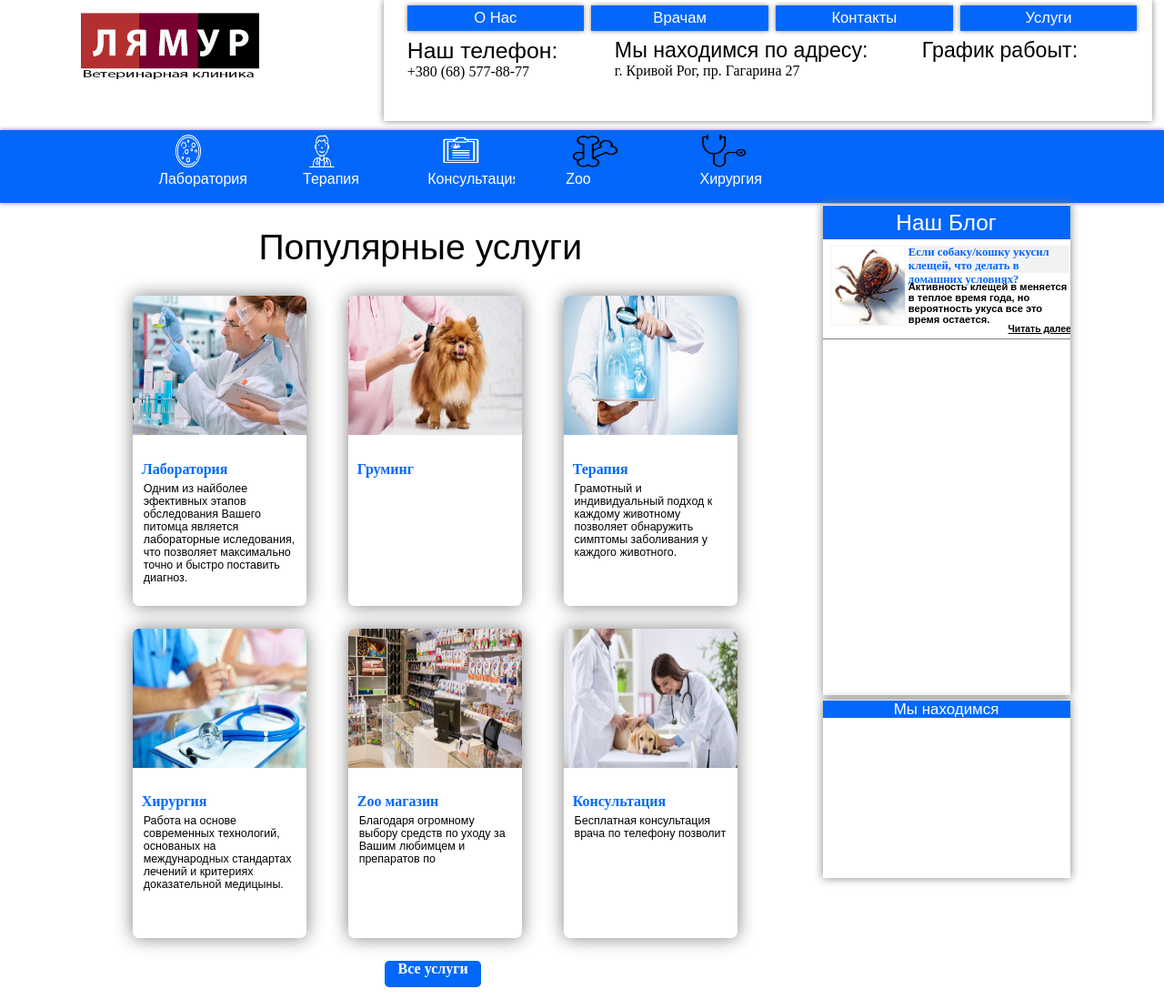
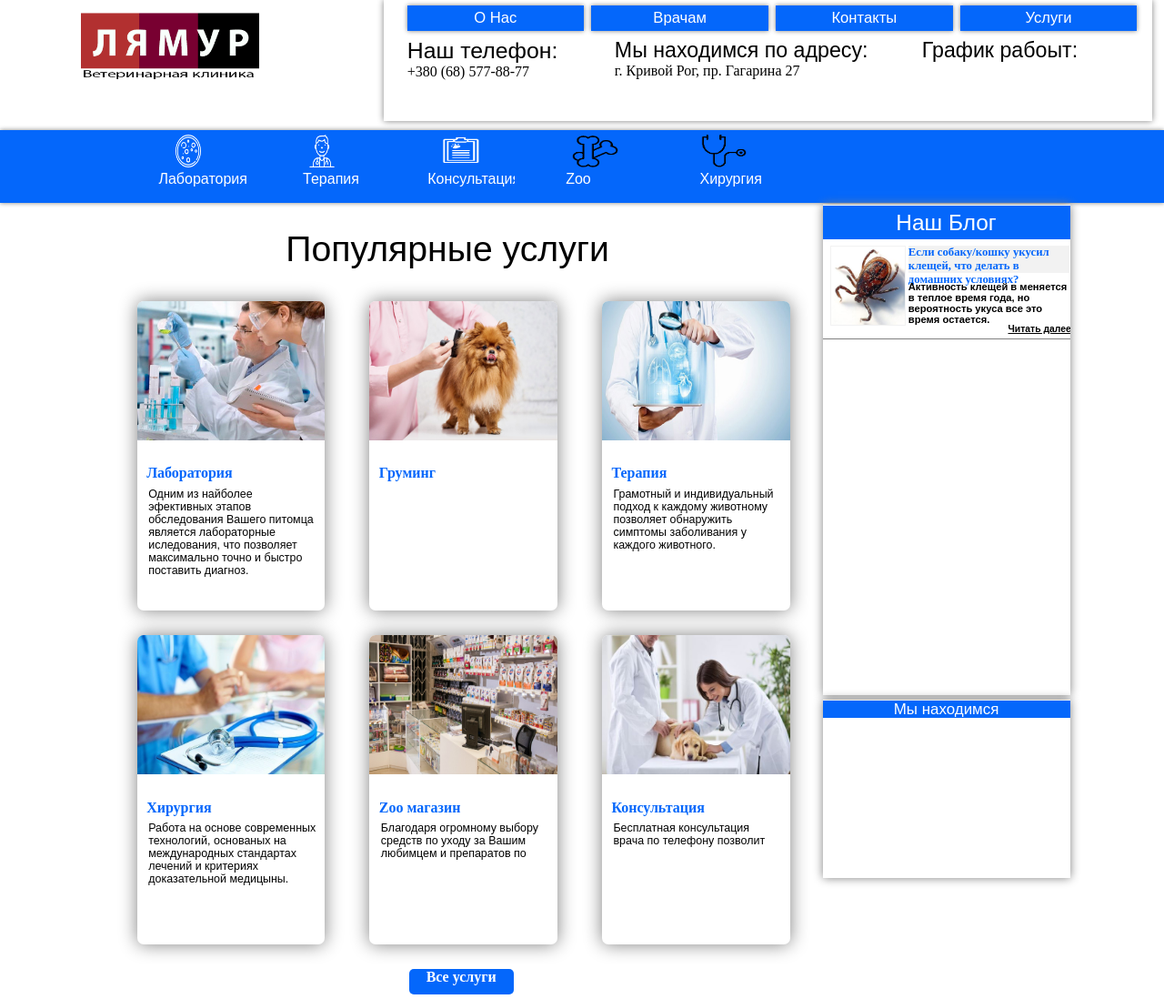
Before and after one commit to MainStar/Lya-mur.ver.2.x, a PHP site: page /index.html in a window 1280 px wide. Shown: the top 1098 px of the page at 91% size. Run offline with PHP 8.4, Linux system fonts and the light colour scheme.

Commit message:
Update services.css

```diff
--- a/styles/services.css
+++ b/styles/services.css
@@ -1,6 +1,6 @@
 .popular_services{
 	margin-top: 0.5%;
-	width: 68.5%;
+	width: 74%;
 	height: 45%;
 	float:left;
 }
```
